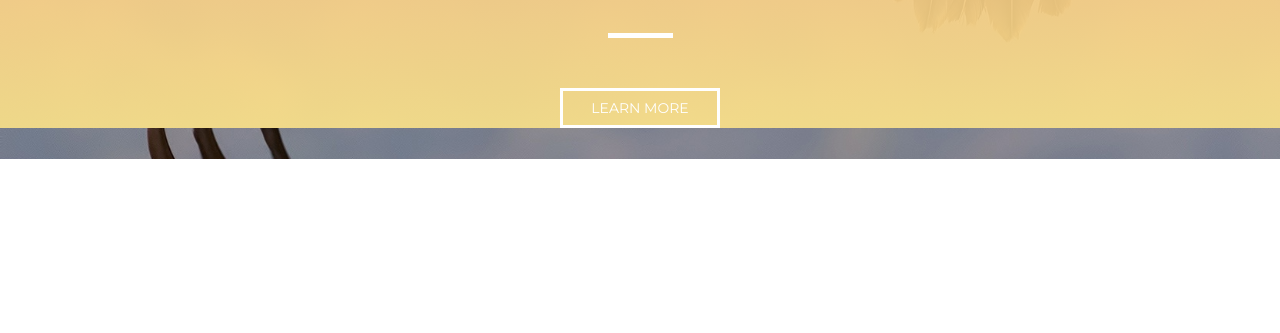
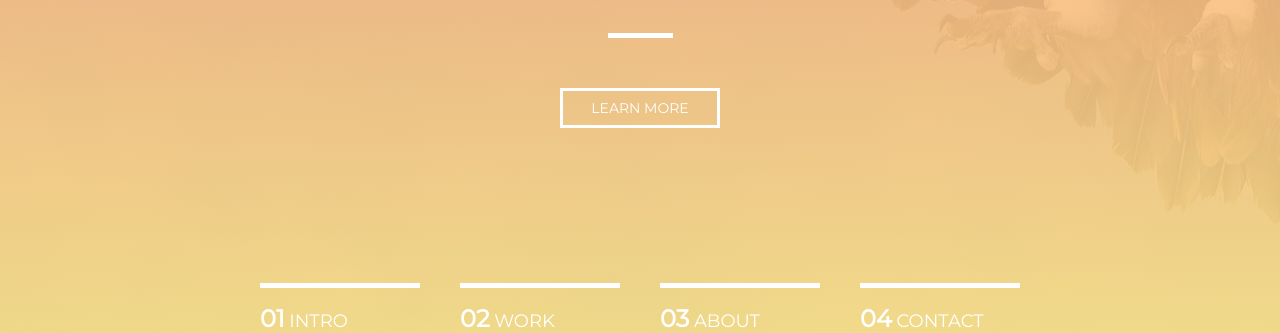
Before and after one commit to EugeneBatenko/ukietech-practice.github.io, a website: page app/index.html in a window 1280 px wide. Shown: the part 641-974 px from the top of the page. Before the commit the page ends 800 px from the top, so only its background shows below. Drawn offline with Linux system fonts and the light colour scheme.

Commit message:
Final creating header-banner

```diff
--- a/app/index.html
+++ b/app/index.html
@@ -53,6 +53,20 @@
             <h2>Welcome<br>to MoGo</h2>
         </div>
         <button type="button">LEARN MORE</button>
+        <div class="buttons">
+            <div class="block">
+                <p><span>01</span> INTRO</p>
+            </div>
+            <div class="block">
+                <p><span>02</span> WORK</p>
+            </div>
+            <div class="block">
+                <p><span>03</span> ABOUT</p>
+            </div>
+            <div class="block">
+                <p><span>04</span> CONTACT</p>
+            </div>
+        </div>
     </section>
 </div>
 <script src="https://use.fontawesome.com/ef2fa877d8.js"></script>
--- a/app/scss/base/base.scss
+++ b/app/scss/base/base.scss
@@ -75,3 +75,6 @@ button {
   border: 3px solid $white-font-color;
   background-color: $full-transparent-color;
 }
+p {
+  margin: 0;
+}
--- a/app/scss/layouts/l-banner-section.scss
+++ b/app/scss/layouts/l-banner-section.scss
@@ -23,7 +23,7 @@
       text-align: center;
       @media screen and(max-width: 1024px) {
         font-size: 17vmax;
-        line-height: 10px;
+        line-height: 20vmax;
       }
     }
     &::after {
@@ -47,4 +47,43 @@
       transition: all 0.5s;
     }
   }
+  .buttons {
+    width: 62.5%;
+    margin: 155px auto 0 auto;
+    display: flex;
+    justify-content: space-around;
+    flex-wrap: wrap;
+    .block {
+      width: 20%;
+      height: 45px;
+      display: flex;
+      align-items: flex-end;
+      position: relative;
+      color: $white-font-color;
+      font-family: $headers-font;
+      transition: all 1s;
+      cursor: pointer;
+      border-top: 5px solid $white-font-color;
+      p {
+        font-size: 18px;
+        span {
+          font-weight: bold;
+          font-size: 24px;
+          height: 25px;
+        }
+      }
+      &::before {
+        content: '';
+        position: absolute;
+        top: -5px;
+        left: 0;
+        right: 100%;
+        border-top: 5px solid $pink-color;
+        transition: all 1s;
+      }
+      &:hover:before {
+        right: 0;
+      }
+    }
+  }
 }
--- a/app/scss/layouts/l-header.scss
+++ b/app/scss/layouts/l-header.scss
@@ -44,6 +44,7 @@ header {
             color: transparent;
             cursor: pointer;
             border-radius: 20px;
+            transition: all 1s ease;
             &:focus {
               width: 200px;
               color: $hover-link-color;
```
Also changed, not shown: app/css/main.css.
